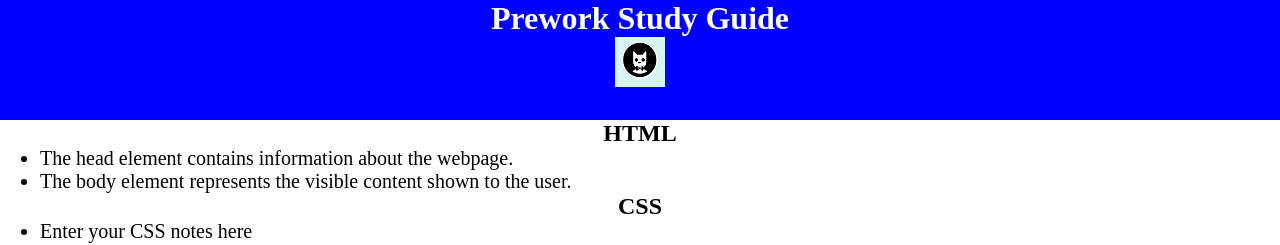
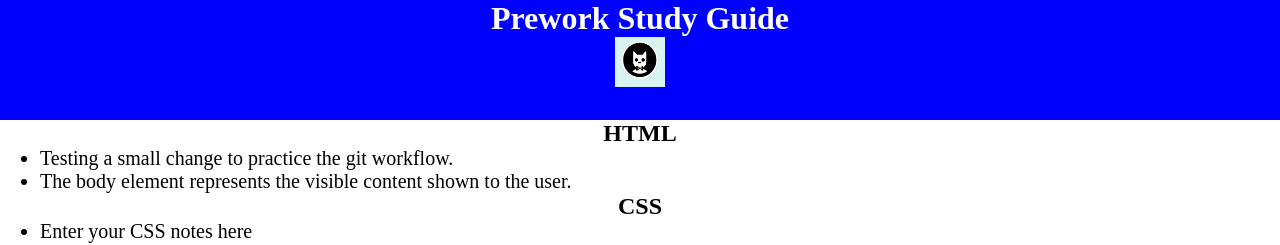
Before and after one commit to rmdetres/prework-study-guide, a plain HTML site: page prework-study-guide/index.html in a window 1280 px wide. Shown: the top 245 px of the page. Drawn offline with Linux system fonts and the light colour scheme.

Commit message:
add some new text to test git workflow

```diff
--- a/prework-study-guide/index.html
+++ b/prework-study-guide/index.html
@@ -17,7 +17,7 @@
       <section class="card" id="html-section">
         <h2>HTML</h2>
         <ul>
-          <li>The head element contains information about the webpage.</li>
+          <li>Testing a small change to practice the git workflow.</li>
           <li>The body element represents the visible content shown to the user.</li>
         </ul>
       </section>
```
